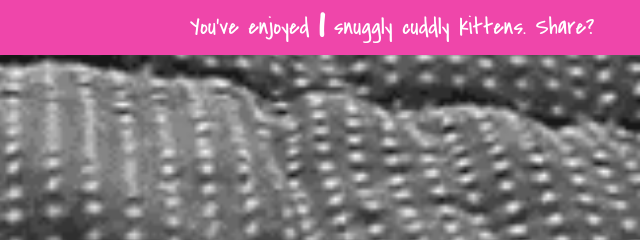
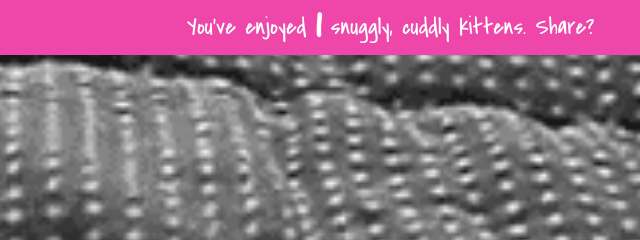
Before and after one commit to rssready/InstantKittens, a plain HTML site: page index.html in a window 1280 px wide. Shown: the top 240 px of the page, 640-1280 px from the left. Drawn offline with nearby package versions, Linux system fonts and the light colour scheme.

Commit message:
added comma

```diff
--- a/index.html
+++ b/index.html
@@ -46,7 +46,7 @@
 
         </div>
 
-        <div id="kitty-counter">You've enjoyed <span>1</span> snuggly cuddly kittens. Share?</div>
+        <div id="kitty-counter">You've enjoyed <span>1</span> snuggly, cuddly kittens. Share?</div>
 
     </header>
 
```
